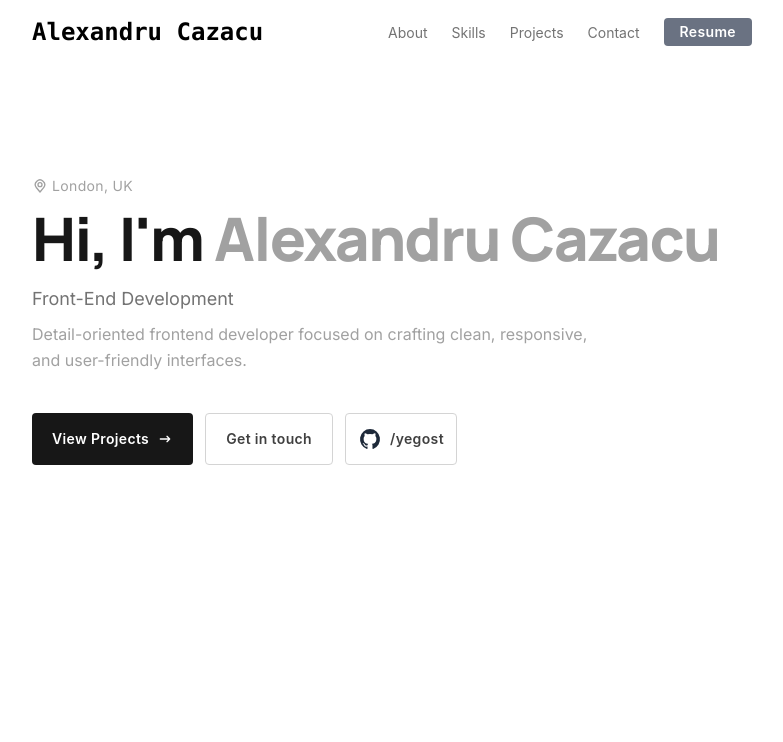
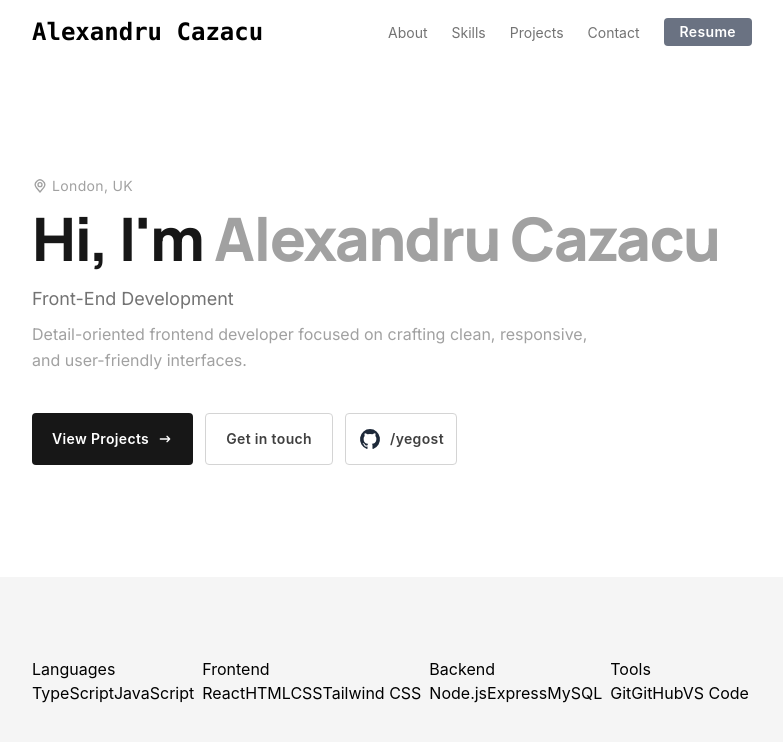
Before and after one commit to yegost/portfolio, a React (Vite) app: page / in a window 1280 px wide. Shown: the top 742 px of the page, without its empty margins (248-1031 px from the left). Built offline with nearby package versions, Linux system fonts and the light colour scheme.

Commit message:
add skills section

```diff
--- a/src/App.tsx
+++ b/src/App.tsx
@@ -1,12 +1,14 @@
 import Nav from "./components/Nav"
 import Hero from "./components/Hero"
+import Skills from "./components/Skills"
 
 function App() {
   return (
     <>
       <Nav />
       <Hero />
-      <h1 className="py-200" id="skills">hi</h1>
+      <Skills />
+      <h1 className="py-200" id="contact">hi</h1>
     </>
   )
 }
--- /dev/null
+++ b/src/components/Skills.tsx
@@ -0,0 +1,20 @@
+import { skills } from "../data/data";
+
+function Skills() {
+    return(
+        <section id="skills" className="bg-neutral-100 left-0 right-0 ">
+            <div className="mx-auto max-w-3xl px-6 py-20">
+                <div className="flex gap-2">
+                    {skills.map(group => (
+                        <div key={group.category}>
+                            <div>{group.category}</div>
+                            <div>{group.items}</div>
+                        </div>
+                    ))}
+                </div>
+            </div>
+        </section>
+    )
+}
+
+export default Skills
```
